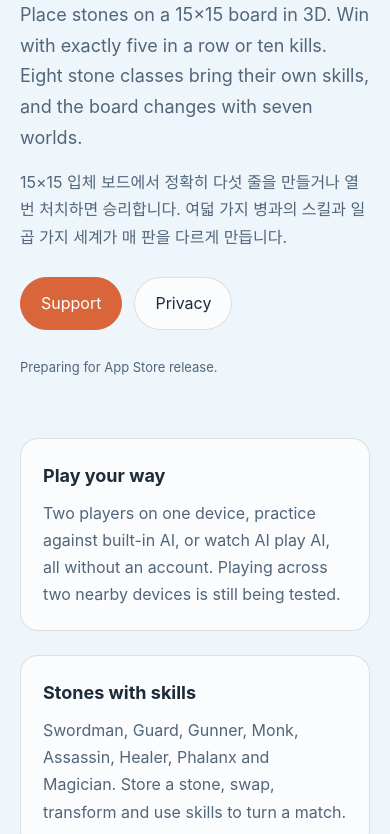
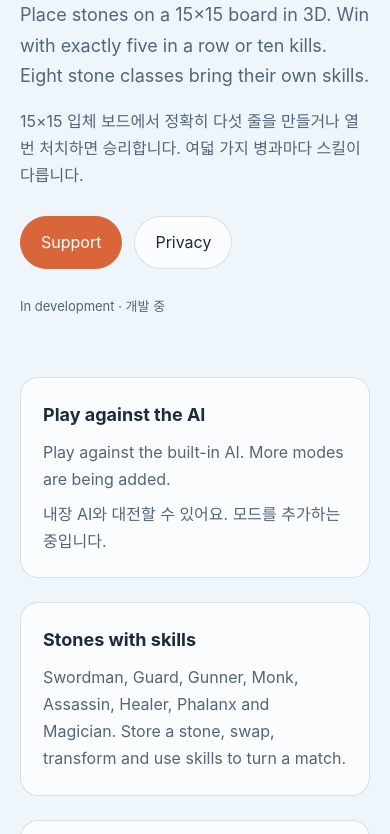
Before and after one commit to 207studio/stonewars, a plain HTML site: page index.html in a window 390 px wide. Shown: the part 351-1185 px from the top of the page. Drawn offline with Linux system fonts and the light colour scheme.

Commit message:
stonewars: iPhone only, in development, built-in AI play (no worlds, looks, two-player or nearby claims) (#2)

```diff
--- a/index.html
+++ b/index.html
@@ -1,6 +1,6 @@
 <!doctype html>
-<html lang="en"><head><meta charset="utf-8"><meta name="viewport" content="width=device-width,initial-scale=1"><meta name="description" content="StoneWars is a 3D five-in-a-row strategy game with stone classes, skills and seven worlds."><title>StoneWars — Five in a row, with character</title><link rel="stylesheet" href="style.css"><link rel="icon" href="assets/icon.png"></head><body>
+<html lang="en"><head><meta charset="utf-8"><meta name="viewport" content="width=device-width,initial-scale=1"><meta name="description" content="StoneWars is a 3D five-in-a-row strategy game for iPhone where eight stone classes each have their own skill. In development."><title>StoneWars — Five in a row, with character</title><link rel="stylesheet" href="style.css"><link rel="icon" href="assets/icon.png"></head><body>
 <a class="skip" href="#main">Skip to content</a><header><a class="brand" href="./"><img src="assets/icon.png" alt="">StoneWars</a><nav aria-label="Main"><a href="support.html">Support</a><a href="privacy.html">Privacy</a></nav></header>
-<main id="main"><section class="hero"><span class="eyebrow">iPhone · iPad · Mac · 스톤워즈</span><h1>Five in a row.<br><em>Every stone has a character.</em></h1><p class="lead">Place stones on a 15×15 board in 3D. Win with exactly five in a row or ten kills. Eight stone classes bring their own skills, and the board changes with seven worlds.</p><p class="ko" lang="ko">15×15 입체 보드에서 정확히 다섯 줄을 만들거나 열 번 처치하면 승리합니다. 여덟 가지 병과의 스킬과 일곱 가지 세계가 매 판을 다르게 만듭니다.</p><div class="actions"><a class="button primary" href="support.html">Support</a><a class="button" href="privacy.html">Privacy</a></div><p class="caption">Preparing for App Store release.</p></section>
-<div class="grid"><section class="card"><h3>Play your way</h3><p>Two players on one device, practice against built-in AI, or watch AI play AI, all without an account. Playing across two nearby devices is still being tested.</p></section><section class="card"><h3>Stones with skills</h3><p>Swordman, Guard, Gunner, Monk, Assassin, Healer, Phalanx and Magician. Store a stone, swap, transform and use skills to turn a match.</p></section><section class="card"><h3>Made to look and feel good</h3><p>Seven worlds, ten stone looks, a falling-through-the-clouds menu and touch controls: press, move, release.</p></section></div></main>
+<main id="main"><section class="hero"><span class="eyebrow">iPhone · 스톤워즈</span><h1>Five in a row.<br><em>Every stone has a character.</em></h1><p class="lead">Place stones on a 15×15 board in 3D. Win with exactly five in a row or ten kills. Eight stone classes bring their own skills.</p><p class="ko" lang="ko">15×15 입체 보드에서 정확히 다섯 줄을 만들거나 열 번 처치하면 승리합니다. 여덟 가지 병과마다 스킬이 다릅니다.</p><div class="actions"><a class="button primary" href="support.html">Support</a><a class="button" href="privacy.html">Privacy</a></div><p class="caption">In development · 개발 중</p></section>
+<div class="grid"><section class="card"><h3>Play against the AI</h3><p>Play against the built-in AI. More modes are being added.</p><p class="ko" lang="ko">내장 AI와 대전할 수 있어요. 모드를 추가하는 중입니다.</p></section><section class="card"><h3>Stones with skills</h3><p>Swordman, Guard, Gunner, Monk, Assassin, Healer, Phalanx and Magician. Store a stone, swap, transform and use skills to turn a match.</p></section><section class="card"><h3>Made to look and feel good</h3><p>A falling-through-the-clouds menu and touch controls: press, move, release.</p></section></div></main>
 <footer><span>© 2026 207 Studio</span><a href="privacy.html">Privacy / 개인정보</a></footer></body></html>
--- a/style.css
+++ b/style.css
@@ -19,4 +19,4 @@ h2{font-size:23px;line-height:1.35;margin:36px 0 14px}h3{font-size:18px;margin:0
 footer{border-top:1px solid var(--line);font-size:13px;color:var(--muted);display:flex;justify-content:space-between;gap:20px;margin-top:48px}
 .skip{position:absolute;left:-10000px}.skip:focus{left:16px;top:8px;background:var(--bg);padding:10px}
 a:focus-visible{outline:2px solid var(--accent);outline-offset:4px}
-@media(max-width:650px){header,main,footer{padding:20px}nav{gap:16px}.grid{grid-template-columns:1fr}.lead{font-size:18px}.article h1{font-size:36px}footer{flex-direction:column}}
+@media(max-width:650px){header,main,footer{padding:20px}nav{gap:16px}.grid{grid-template-columns:1fr}.lead{font-size:18px}.article h1{font-size:36px}footer{flex-direction:column}}.card .ko{margin-top:8px}
```
